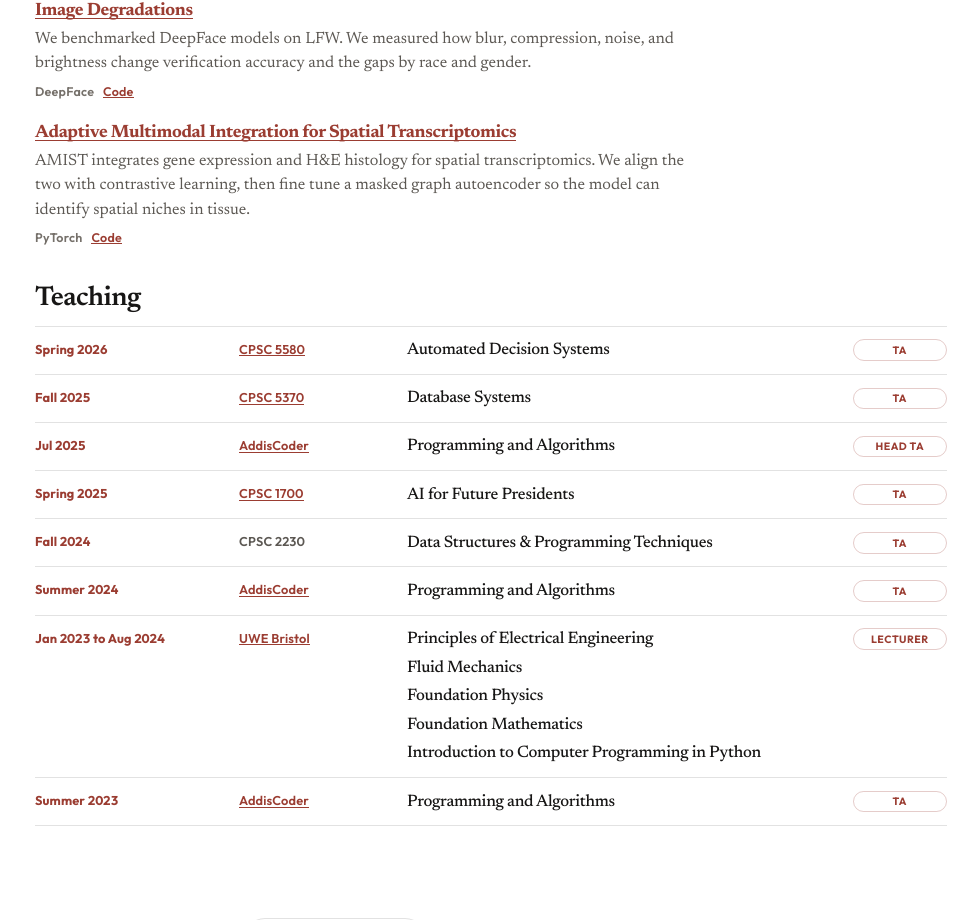
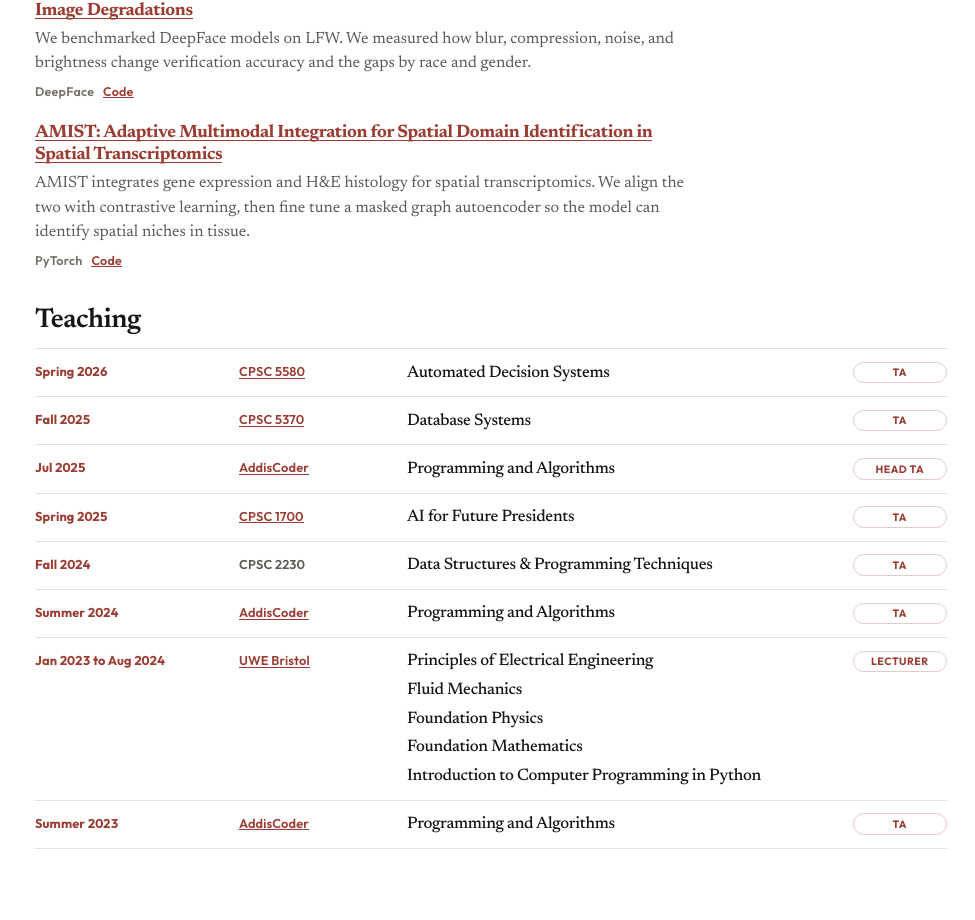
Before and after one commit to biniyamlombe/biniyamlombe.github.io, a React (Vite) app: page / in a window 1280 px wide. Shown: the part 1483-2403 px from the top of the page, without its empty margins (305-1280 px from the left). Built offline with nearby package versions, Linux system fonts and the light colour scheme; no server answers.

Commit message:
fix: use the full AMIST project title
The row should name spatial domain identification, which is the title of the work.

```diff
--- a/src/data/site.js
+++ b/src/data/site.js
@@ -171,7 +171,7 @@ export const projects = [
     ],
   },
   {
-    title: 'Adaptive Multimodal Integration for Spatial Transcriptomics',
+    title: 'AMIST: Adaptive Multimodal Integration for Spatial Domain Identification in Spatial Transcriptomics',
     blurb:
       'AMIST integrates gene expression and H&E histology for spatial transcriptomics. We align the two with contrastive learning, then fine tune a masked graph autoencoder so the model can identify spatial niches in tissue.',
     stack: ['PyTorch'],
```
